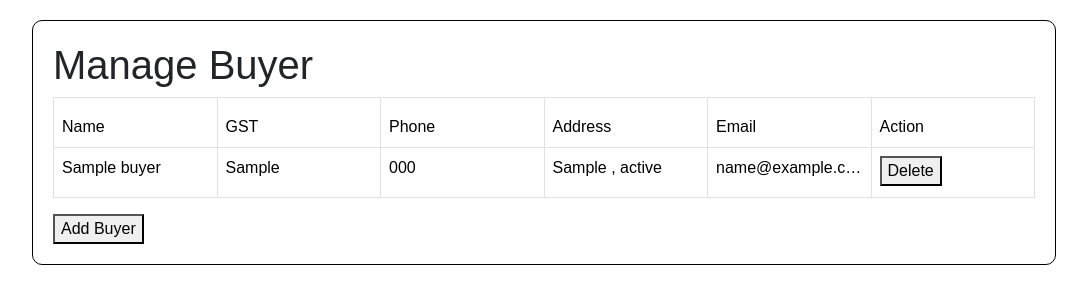
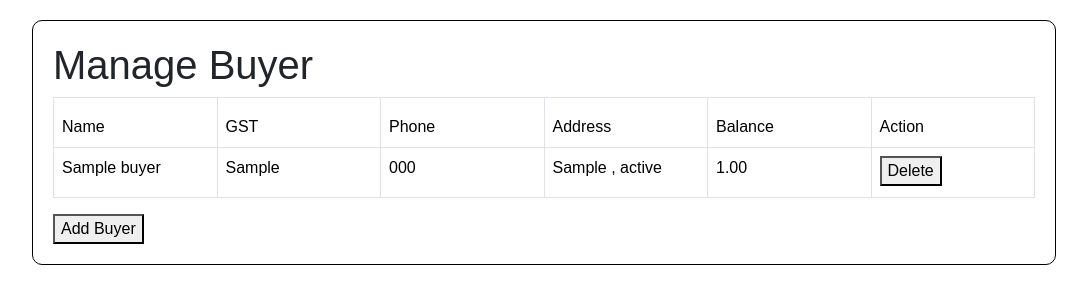
Before and after one commit to Sahil0215/vercceldemo, a Django app: page /manage_buyer/ in a window 1280 px wide. Shown: the part 48-352 px from the top of the page, without its empty margins (96-1183 px from the left). Run offline with Django 5.2, Linux system fonts and the light colour scheme; a user stored in the database is signed in; tables that the repository leaves empty hold one stand-in row (values such as "Sample post").

Commit message:
commit45

```diff
--- a/demo/bill/templates/manage_buyer.html
+++ b/demo/bill/templates/manage_buyer.html
@@ -111,7 +111,7 @@
                             <td>GST</td>
                             <td>Phone</td>
                             <td>Address</td>
-                            <td>Email</td>
+                            <td>Balance</td>
                             <td>Action</td>
                         </tr>
                     </thead>
@@ -121,7 +121,7 @@
             <td>{{ buyer.gst }}</td>
             <td>{{ buyer.phone }}</td>
             <td>{{ buyer.city }} , {{ buyer.state }}</td>
-            <td>{{ buyer.email }}</td>
+            <td>{{ buyer.bal }}</td>
             <td>
                 <form action="{% url 'delete_buyer' buyer.id %}" method="POST">
                     {% csrf_token %}
--- a/demo/bill/templates/view.html
+++ b/demo/bill/templates/view.html
@@ -3,7 +3,7 @@
 <head>
     <meta charset="UTF-8">
     <meta name="viewport" content="width=device-width, initial-scale=1.0">
-    <title>9x12 Table with Index</title>
+    <title>View Invoice</title>
     <style>
         table {
             border-collapse: collapse;
--- a/demo/bill/views.py
+++ b/demo/bill/views.py
@@ -538,8 +538,12 @@ def add_invoice(request):
             grand_total=grand_total,
             grand_total_words=amount_to_words(grand_total)
         )
+
+        invoice_to.bal+=grand_total
+
         invoice_obj.save()
         invoice_obj.invoice_items.set(invoice_items_arr)
+
 
         return redirect("/manage_invoice/")
     else:
@@ -558,5 +562,5 @@ from num2words import num2words
 def amount_to_words(amount):
     amount_words = num2words(amount, lang='en_IN', to='currency', currency='INR').replace(",", "")
     amount_words = amount_words.capitalize()
-    amount_words += ' only'
+    amount_words += "only"
     return amount_words
```
